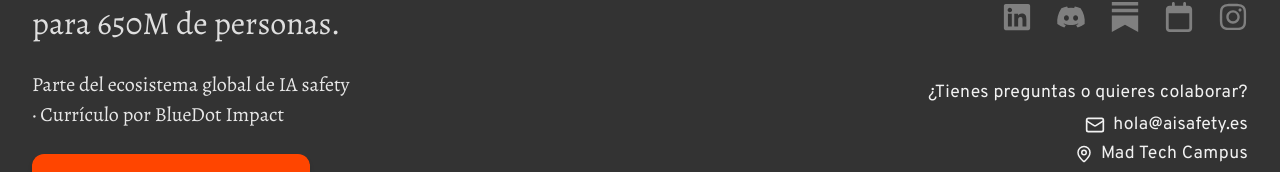
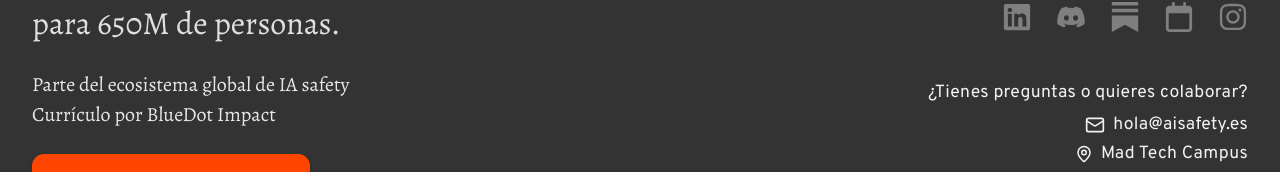
Before and after one commit to hitchhikergalactic/AISafety, a React (Vite) app: page /equipo in a window 1280 px wide. Shown: the part 1361-1533 px from the top of the page. Built offline with nearby package versions, Linux system fonts and the light colour scheme.

Commit message:
update footer

```diff
--- a/src/locales/translations.ts
+++ b/src/locales/translations.ts
@@ -89,7 +89,7 @@ export const translations = {
       success: "¡Gracias sumarte!",
     },
     footer: {
-      tagline: "Parte del ecosistema global de IA safety · Currículo por BlueDot Impact",
+      tagline: "Parte del ecosistema global de IA safety Currículo por BlueDot Impact",
       copyright: "Copyright 2026 IA safety · Diseñado para un futuro que priorice a las personas",
       text1: "\n¿Tienes preguntas o quieres colaborar?",
       text2: "**IA safety en español**\nEl hub de referencia para 650M de personas.",
@@ -190,10 +190,10 @@ export const translations = {
       success: "Thanks for subscribing!",
     },
     footer: {
-      tagline: "Part of the global AI safety ecosystem",
+      tagline: "Part of the global AI safety ecosystem Curriculum by BlueDot Impact",
       copyright: "© 2026 AI safety · Built for a human‑aligned future.",
-      text1:"\nContact\nQuestions, feedback, or interested in collaborating:",
-      text2: "**AI safety in Spanish**\nThe reference hub for 650M people.",
+      text1:"Questions, feedback,\nor interested in collaborating:",
+      text2: "**AI safety in spanish**\nThe reference hub for 650M people.",
       email: "hola@aisafety.es",
       dir: "Mad Tech Campus",
       dirUrl: "https://maps.app.goo.gl/MFAt6EwvW66XJ4wD8",
```
